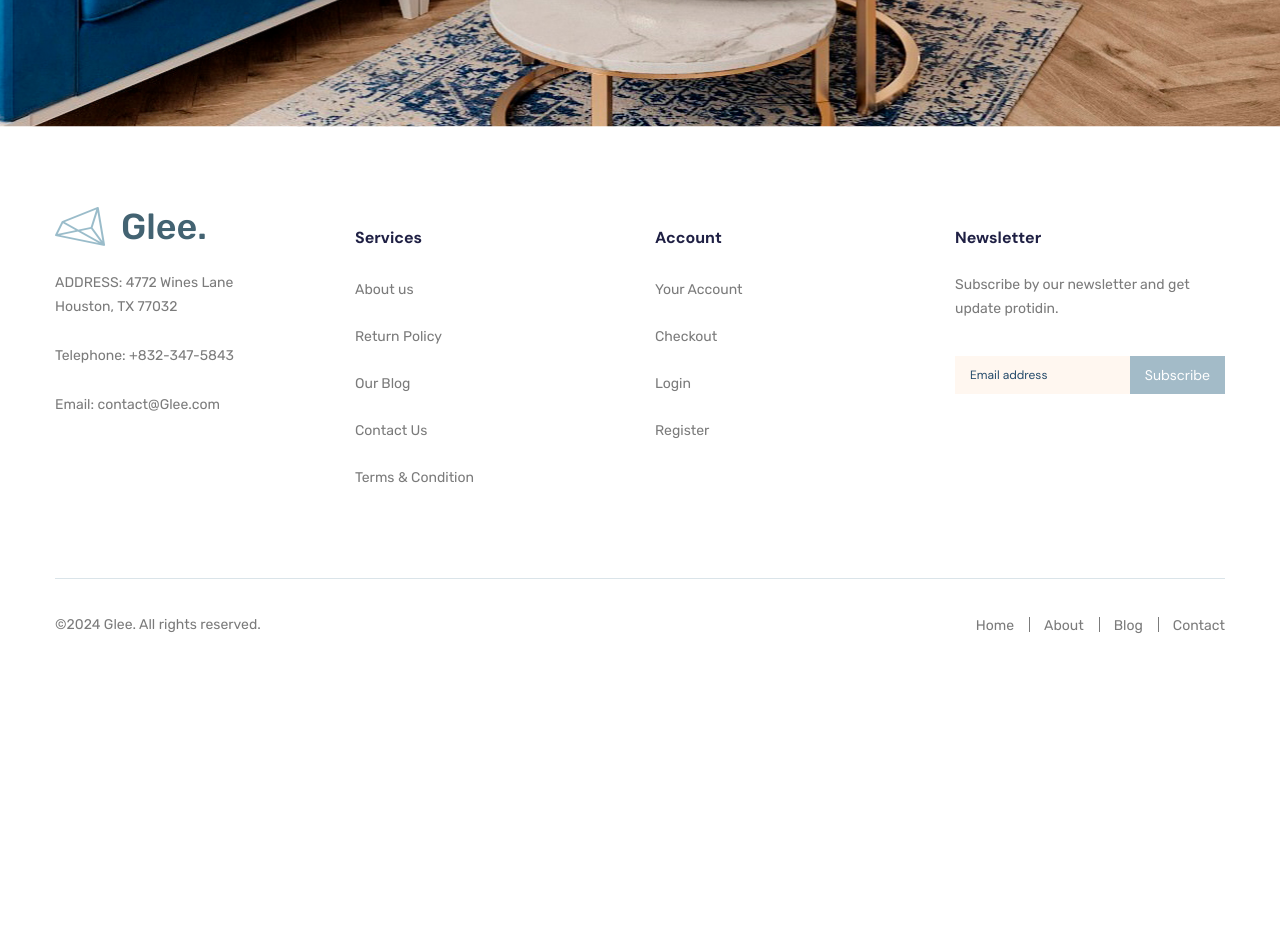
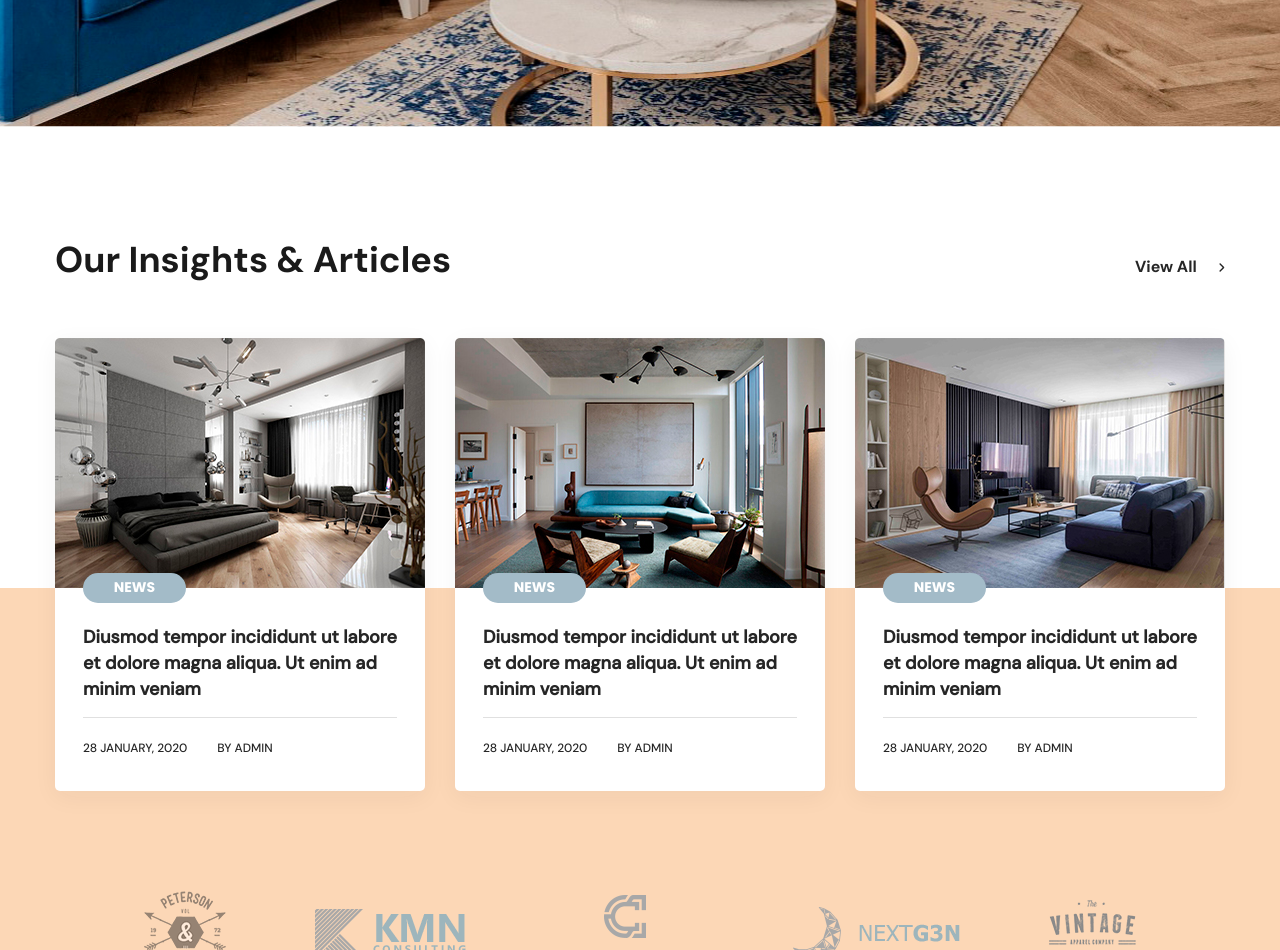
Before and after one commit to yendzevych-v/glee, a website: page app/index.html in a window 1280 px wide. Shown: the part 4000-4950 px from the top of the page. Before the commit the page ends 4672 px from the top, so only its background shows below. Drawn offline with nearby package versions, Linux system fonts and the light colour scheme; files that its build step writes are made by us from their sources.

Commit message:
added blog and partners

```diff
--- a/app/index.html
+++ b/app/index.html
@@ -423,7 +423,7 @@
           <div class="one-product__item">
             <img class="one-product__img" src="images/products/one-product01.png" alt="">
             <div class="one-product__content">
-              <h4 class="one-product__title">Mirum Notare Tellus</h4>
+              <h3 class="one-product__title">Mirum Notare Tellus</h3>
               <p class="one-product__text">
                 LEDCornBulb Lamp 5W 7W 10W 12W 15W E26 E27LEDCornLight
               </p>
@@ -441,7 +441,7 @@
           <div class="one-product__item">
             <img class="one-product__img" src="images/products/one-product02.png" alt="">
             <div class="one-product__content">
-              <h4 class="one-product__title">Mirum Notare Tellus</h4>
+              <h3 class="one-product__title">Mirum Notare Tellus</h3>
               <p class="one-product__text">
                 LEDCornBulb Lamp 5W 7W 10W 12W 15W E26 E27LEDCornLight
               </p>
@@ -511,6 +511,90 @@
           </g>
         </svg>
       </a>
+    </div>
+
+    <section class="blog">
+      <div class="container">
+        <div class="blog__inner">
+          <h2 class="title blog__title">Our Insights & Articles</h2>
+          <a class="blog__link" href="#">View All
+            <svg xmlns="http://www.w3.org/2000/svg" xmlns:xlink="http://www.w3.org/1999/xlink" width="7px" height="11px"
+              viewBox="0 0 7 11" version="1.1">
+              <g>
+                <path
+                  d="M 6.09375 5.015625 C 6.367188 5.28125 6.367188 5.71875 6.09375 5.988281 L 2.59375 9.425781 C 2.320312 9.695312 1.875 9.695312 1.601562 9.425781 C 1.328125 9.15625 1.328125 8.71875 1.601562 8.453125 L 4.609375 5.5 L 1.605469 2.546875 C 1.332031 2.28125 1.332031 1.84375 1.605469 1.574219 C 1.878906 1.304688 2.324219 1.304688 2.597656 1.574219 L 6.097656 5.011719 Z M 6.09375 5.015625 " />
+              </g>
+            </svg>
+          </a>
+        </div>
+        <div class="blog__items">
+          <div class="blog__item">
+            <a class="blog__item-imglink" href="#">
+              <img src="images/blog1.jpg" alt="blog image">
+            </a>
+            <div class="blog__item-content">
+              <a class="blog__item-titlelink" href="#">
+                <h3 class="blog__item-title">
+                  Diusmod tempor incididunt ut labore et dolore magna aliqua. Ut enim ad minim veniam
+                </h3>
+              </a>
+              <div class="blog__item-metedate">
+                <div class="blog__item-date">28 JANUARY, 2020</div>
+                <div class="blog__item-author">
+                  by <a href="#">Admin</a>
+                </div>
+              </div>
+            </div>
+          </div>
+          <div class="blog__item">
+            <a class="blog__item-imglink" href="#">
+              <img src="images/blog2.jpg" alt="blog image">
+            </a>
+            <div class="blog__item-content">
+              <a class="blog__item-titlelink" href="#">
+                <h3 class="blog__item-title">
+                  Diusmod tempor incididunt ut labore et dolore magna aliqua. Ut enim ad minim veniam
+                </h3>
+              </a>
+              <div class="blog__item-metedate">
+                <div class="blog__item-date">28 JANUARY, 2020</div>
+                <div class="blog__item-author">
+                  by <a href="#">Admin</a>
+                </div>
+              </div>
+            </div>
+          </div>
+          <div class="blog__item">
+            <a class="blog__item-imglink" href="#">
+              <img src="images/blog3.jpg" alt="blog image">
+            </a>
+            <div class="blog__item-content">
+              <a class="blog__item-titlelink" href="#">
+                <h3 class="blog__item-title">
+                  Diusmod tempor incididunt ut labore et dolore magna aliqua. Ut enim ad minim veniam
+                </h3>
+              </a>
+              <div class="blog__item-metedate">
+                <div class="blog__item-date">28 JANUARY, 2020</div>
+                <div class="blog__item-author">
+                  by <a href="#">Admin</a>
+                </div>
+              </div>
+            </div>
+          </div>
+        </div>
+      </div>
+    </section>
+    <div class="partner">
+      <div class="container">
+        <div class="partner__items">
+          <img class="partner__item" src="images/partner/logo_partner-1.png" alt="partner logo">
+          <img class="partner__item" src="images/partner/logo_partner-2.png" alt="partner logo">
+          <img class="partner__item" src="images/partner/logo_partner-3.png" alt="partner logo">
+          <img class="partner__item" src="images/partner/logo_partner-4.png" alt="partner logo">
+          <img class="partner__item" src="images/partner/logo_partner-5.png" alt="partner logo">
+        </div>
+      </div>
     </div>
   </main>
 
--- a/app/scss/_vars.scss
+++ b/app/scss/_vars.scss
@@ -8,6 +8,7 @@ $tabs-color: #8b8b8b;
 $text-color: #7b7b7b;
 $footer-title: #1f2044;
 $placeholder-color: #234969;
+$blogtext-color: #262626;
 
 %rubik-400 {
   font-family: 'Rubik-Regular', sans-serif;
--- a/app/scss/style.scss
+++ b/app/scss/style.scss
@@ -475,6 +475,114 @@
   }
 }
 
+.blog {
+  padding-top: 115px;
+  &__inner {
+    display: flex;
+    justify-content: space-between;
+    align-items: baseline;
+    margin-bottom: 40px;
+  }
+  .title {
+    text-align: left;
+  }
+  &__link {
+    @extend %dmsans-700;
+    color: $blogtext-color;
+    width: 90px;
+    display: flex;
+    justify-content: space-between;
+    align-items: center;
+    transition: all .3s;
+    path {
+      fill: $blogtext-color;
+    }
+    &:hover {
+      color: $link-color;
+      path {
+        fill: $link-color;
+      }
+    }
+  }
+  &__items {
+    display: grid;
+    grid-template-columns: repeat(3, 1fr);
+    grid-gap: 30px;
+  }
+  &__item {
+    border-radius: 5px;
+    background-color: $ligth-color;
+    box-shadow: 0px 6px 25px rgba(37, 37, 37, 0.05);
+  }
+  &__item-imglink {
+    position: relative;
+    display: block;
+  }
+  &__item-imglink::after {
+    content: 'News';
+    text-transform: uppercase;
+    text-align: center;
+    position: absolute;
+    width: 103px;
+    height: 30px;
+    bottom: -15px;
+    left: 28px;
+    background-color: $button-color;
+    color: $ligth-color;
+    border-radius: 15px;
+    font-size: 14px;
+    line-height: 29px;
+    @extend %poppins-700;
+  }
+  &__item-content {
+    padding: 36px 28px 28px;
+  }
+  &__item-title {
+    font-size: 18px;
+    color: $blogtext-color;
+    line-height: 26px;
+    @extend %dmsans-500;
+    margin-bottom: 15px;
+    transition: all .3s;
+    &:hover {
+        color: $accent-color;
+      }
+  }
+  &__item-metedate {
+    border-top: 1px solid #e0e0e0;
+    padding-top: 15px;
+    display: flex;
+    text-transform: uppercase;
+    font-size: 12px;
+    @extend %dmsans-500;
+    color: $blogtext-color;
+    transition: all .3s;
+    gap: 30px;
+  }
+  &__item-author {
+    a {
+      color: $blogtext-color;
+      &:hover {
+        color: $accent-color;
+      }
+    }
+  }
+}
+
+.partner {
+  padding: 303px 0 90px;
+  background-color: $link-color;
+  margin-top: -203px;
+  &__items {
+    display: flex;
+    justify-content: space-evenly;
+    align-items: center;
+  }
+  &__item {
+    object-fit: contain;
+  }
+}
+
 .footer-top {
   display: flex;
   align-items: flex-start;
```
Also changed, not shown: app/images/blog1.jpg (added), app/images/blog2.jpg (added), app/images/blog3.jpg (added), app/images/partner/logo_partner-1.png (added), app/images/partner/logo_partner-2.png (added), app/images/partner/logo_partner-3.png (added), app/images/partner/logo_partner-4.png (added), app/images/partner/logo_partner-5.png (added).
